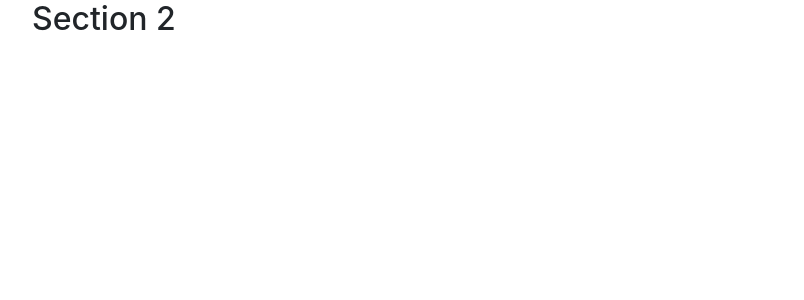
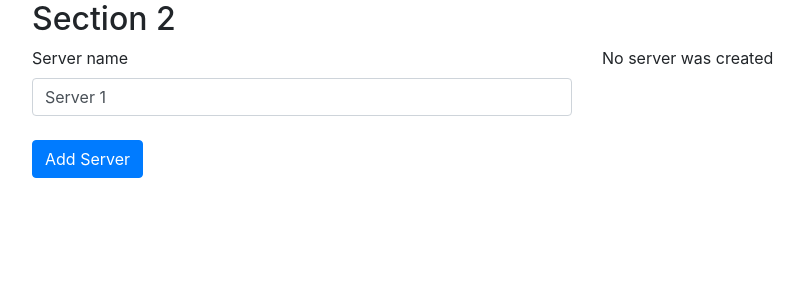
Before and after one commit to byshako/AngularTuts, an Angular app: page / in a window 1280 px wide. Shown: the top 300 px of the page, without its empty margins (53-857 px from the left). Built offline with nearby package versions, Linux system fonts and the light colour scheme.

Commit message:
Databinding

```diff
--- a/src/app/section-2/section-2.component.html
+++ b/src/app/section-2/section-2.component.html
@@ -1,3 +1,28 @@
 <div class="container">
   <h2>Section 2</h2>
+  <div class="row">
+    <div class="col-6">
+      <div class="form-group">
+        <label for="name">Server name</label>
+        <!--<input type="text"
+               name="name"
+               class="form-control"
+               id="name"
+               (input)="onUpdateServerName($event)">-->
+        <input type="text"
+               name="name"
+               class="form-control"
+               id="name"
+               [(ngModel)]="serverName">
+        <br/>
+        <button class="btn btn-primary"
+                (click)="onCreateServer()"
+        >Add Server</button>
+      </div>
+    </div>
+    <div class="col-6">
+      <!--{{ serverName }}-->
+      {{ serverCreationStatus }}
+    </div>
+  </div>
 </div>
--- a/src/app/section-2/section-2.component.ts
+++ b/src/app/section-2/section-2.component.ts
@@ -6,10 +6,17 @@ import { Component, OnInit } from '@angular/core';
   styleUrls: ['./section-2.component.css']
 })
 export class Section2Component implements OnInit {
-
+  allowNewServer = false;
+  serverCreationStatus = 'No server was created';
+  serverName = 'Server 1';
   constructor() { }
 
   ngOnInit() {
   }
-
+  onCreateServer(){
+    this.serverCreationStatus = 'Server Created! Name is ' + this.serverName;
+  }
+  onUpdateServerName(event: any){
+    this.serverName = event.target.value;
+  }
 }
```
